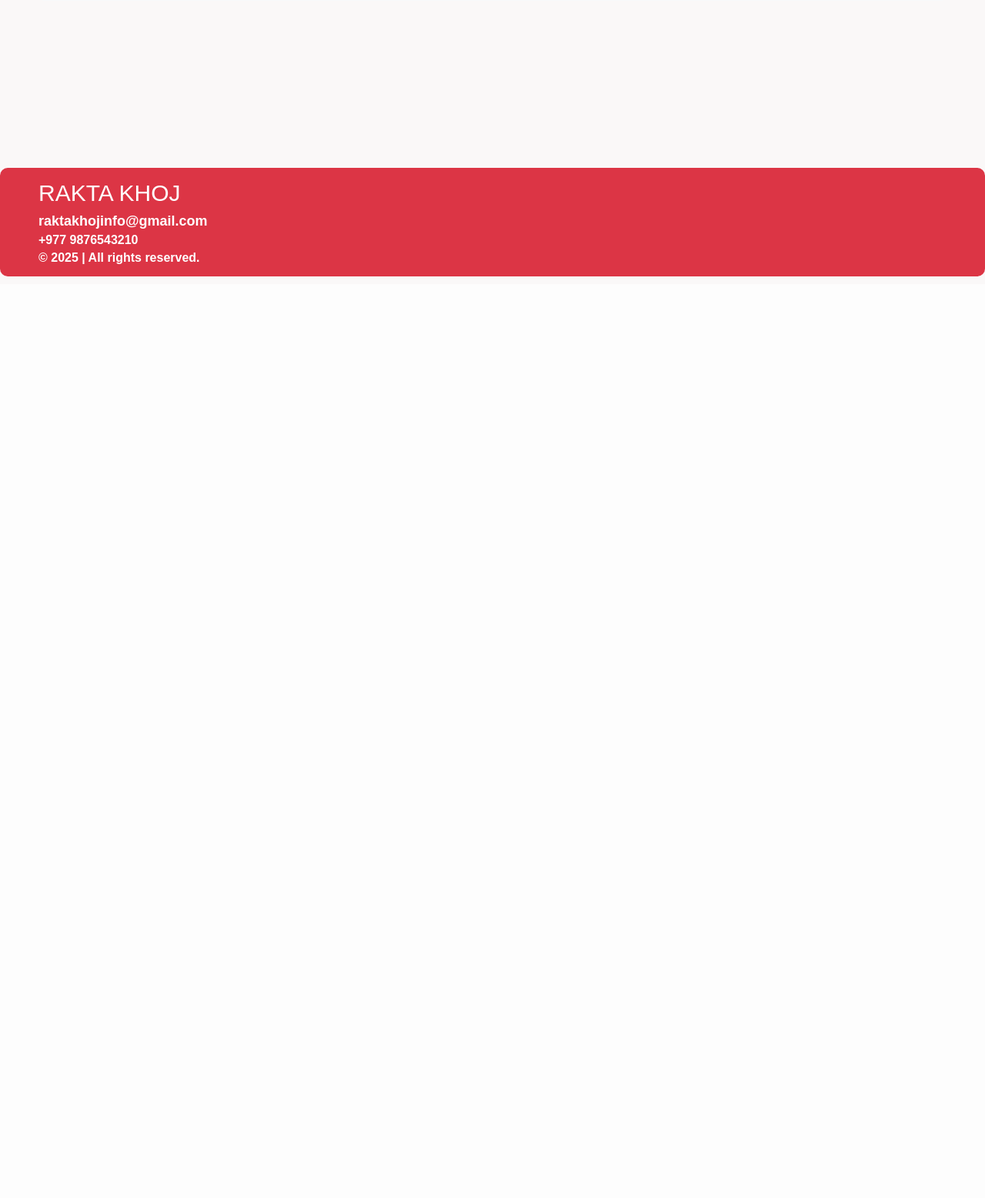
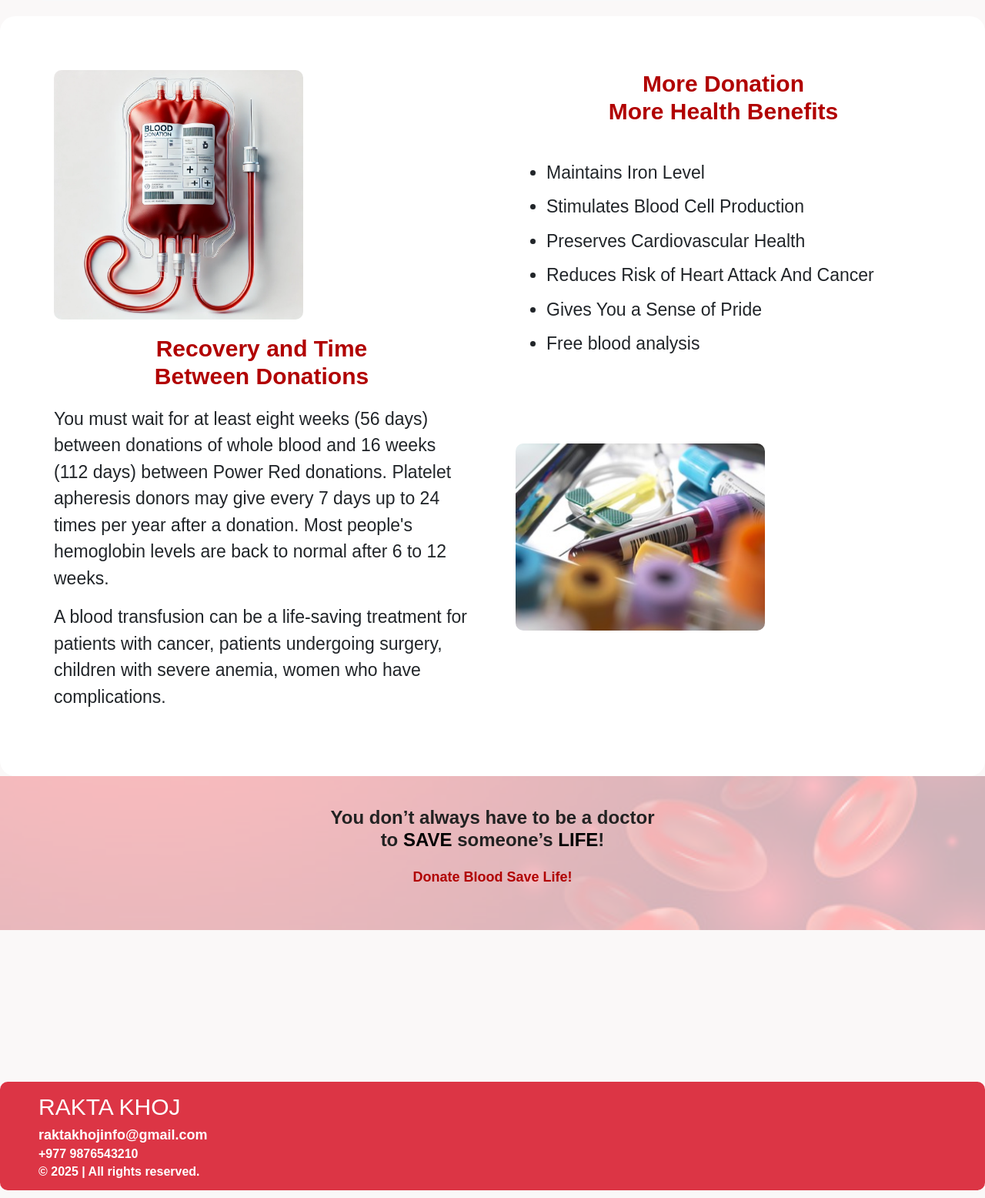
Before and after one commit to AshbinRajbomsi0210/projectii, a Django app: page / in a window 1280 px wide. Shown: the part 1151-2707 px from the top of the page at 77% size. Before the commit the page ends 1510 px from the top, so only its background shows below. Run offline with Django 3.2, Linux system fonts and the light colour scheme; data comes from the database, SQL or seed files in the repository; both versions use the stored data as it was after the commit; some libraries are stand-ins or nearby versions.

Commit message:
final code

```diff
--- a/home/templates/index.html
+++ b/home/templates/index.html
@@ -138,7 +138,82 @@
           width: 100%;
       }
   }
+ .container2 {
+    display: flex;
+    padding: 50px;
+    gap: 20px;
+    background-color: #fff;
+    border-radius: 20px;
+}
+.section {
+    flex: 1;
+    padding: 20px;
+}
+.left img, .right img {
+    width: 60%;
+    height: auto;
+    margin-bottom: 20px;
+    border-radius: 10px;
+}
+h2 {
+    color: #b10000;
+    font-weight: bold;
+    font-size: 30px;
+}
+ul li {
+    margin-bottom: 10px;
+    font-size: 23px;
+}
+ p{
+    font-size: 23px;
+ }
+.info {
+    margin-top: 10px;
+    font-size: 23px;
+}
 
+.banner {
+    background: url( "{% static '\media\banner.jpg' %}") center/cover no-repeat;
+    height: 200px;
+    display: flex;
+    align-items: center;
+    justify-content: center;
+    text-align: center;
+    position: relative;
+}
+
+.banner::before {
+    content: "";
+    position: absolute;
+    top: 0;
+    left: 0;
+    width: 100%;
+    height: 100%;
+    background: rgba(255, 255, 255, 0.7); /* White overlay */
+}
+
+.content {
+    position: relative;
+    z-index: 2;
+}
+
+h1 {
+    font-size: 24px;
+    font-weight: bold;
+    color: #222;
+}
+
+h1 span {
+    font-weight: bold;
+    color: black;
+}
+
+.highlight {
+    color: #b10000;
+    font-weight: bold;
+    font-size: 18px;
+    margin-top: 10px;
+}
 </style>
 {% endblock %}
 
@@ -180,6 +255,7 @@
   </div>
 </div>
 
+
 <script>
   // Search functionality
   document.getElementById('searchBox').addEventListener('input', function() {
@@ -190,5 +266,37 @@
     });
   });
 </script>
+<div class="container2">
+        <div class="section left">
+            <img src="{% static '\media\bloodbag.webp' %}" alt="Blood Bags">
+            <h2>Recovery and Time <br>Between Donations</h2>
+            <p>You must wait for at least eight weeks (56 days) between donations of whole blood and 16 weeks (112 days) between Power Red donations. Platelet apheresis donors may give every 7 days up to 24 times per year after a donation. Most people's hemoglobin levels are back to normal after 6 to 12 weeks.</p>
+            <p class="info">A blood transfusion can be a life-saving treatment for patients with cancer, patients undergoing surgery, children with severe anemia, women who have complications.</p>
+        </div>
+        <div class="section right">
+            <h2>More Donation <br>More Health Benefits</h2>
+            <br>
+            <ul>
+                <li>Maintains Iron Level</li>
+                <li>Stimulates Blood Cell Production</li>
+                <li>Preserves Cardiovascular Health</li>
+                <li>Reduces Risk of Heart Attack And Cancer</li>
+                <li>Gives You a Sense of Pride</li>
+                <li>Free blood analysis</li>
+            </ul>
+            <br>
+            <br>
+            <br>
+            <br>
+         <img src="{% static '\media\camp2.jpg'%}" alt="Facts and Stats">
+        </div>
+    </div>
+       <div class="banner">
+        <div class="content">
+            <h1>You don’t always have to be a doctor <br> to <span>SAVE</span> someone’s <span>LIFE</span>!</h1>
+            <p class="highlight">Donate Blood Save Life!</p>
+        </div>
+    </div>
+
 
 {% endblock %}
```
Also changed, not shown: home/templates/about_us.html (+55 -3 lines), home/templates/blood_banks.html (+5 -22 lines), db.sqlite3, home/static/media/awan2.jpg (added), home/static/media/banner.jpg (added), home/static/media/bloodbag.webp (added), home/static/media/dhiren2.jpg (added), home/static/media/sadin2.jpg (added), home/static/media/santosh.jpg (added).
